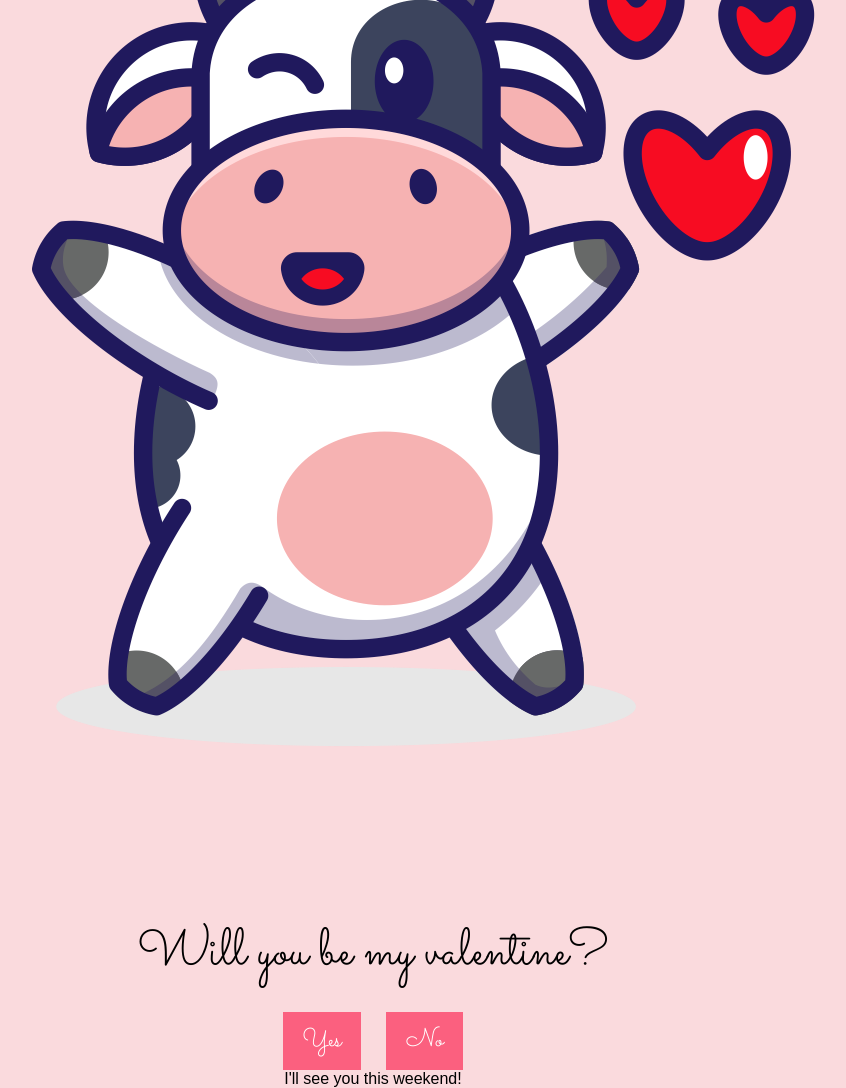
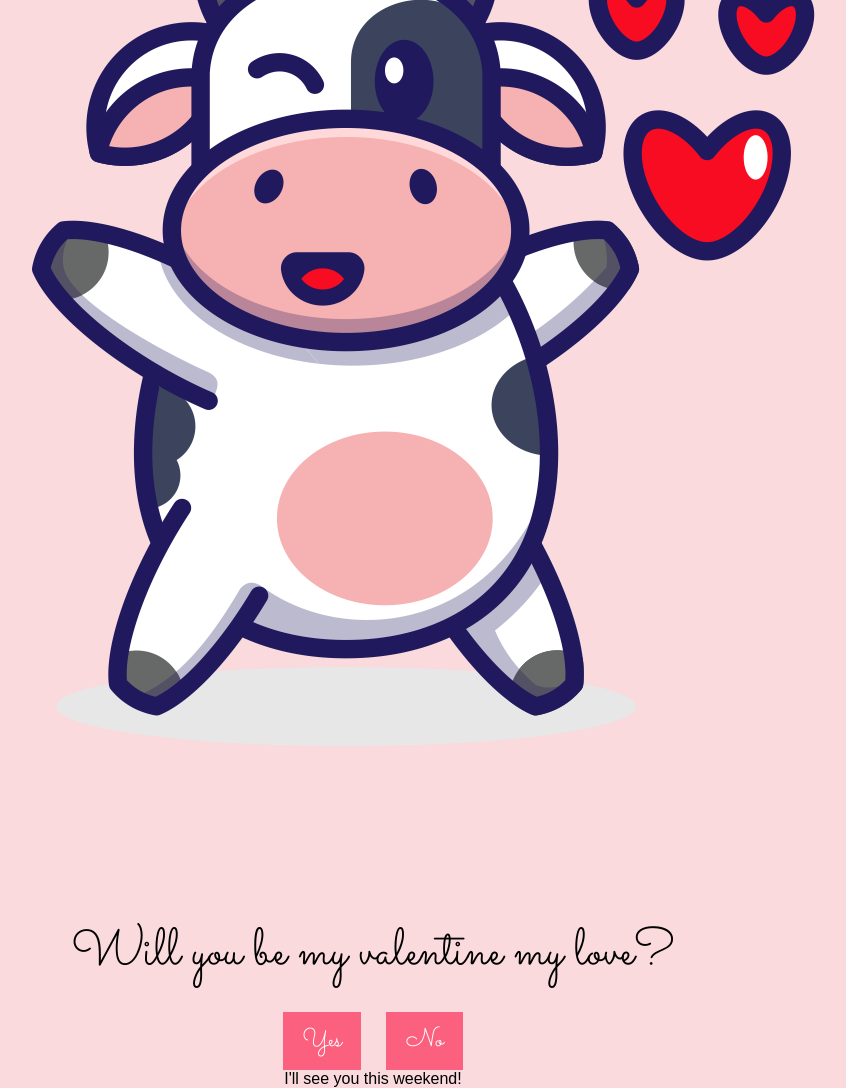
Before and after one commit to TheMysteriousStalker/kennethdarla, a plain HTML site: page index.html in a window 1280 px wide. Shown: the whole page, without its empty margins (267-1113 px from the left). Drawn offline with Linux system fonts and the light colour scheme.

Commit message:
index.html

```diff
--- a/index.html
+++ b/index.html
@@ -11,7 +11,7 @@
     <div id="container">
         <div id="image-container"></div> <!-- Container for displaying images -->
         <div id="text-container">
-            <div id="question">Will you be my valentine?</div> <!-- Question -->
+            <div id="question">Will you be my valentine my love?</div> <!-- Question -->
             <div id="options">
                 <button id="yes-button" onclick="selectOption('yes')">Yes</button> <!-- Yes button -->
                 <button id="no-button" onclick="selectOption('no')">No</button> <!-- No button -->
```
